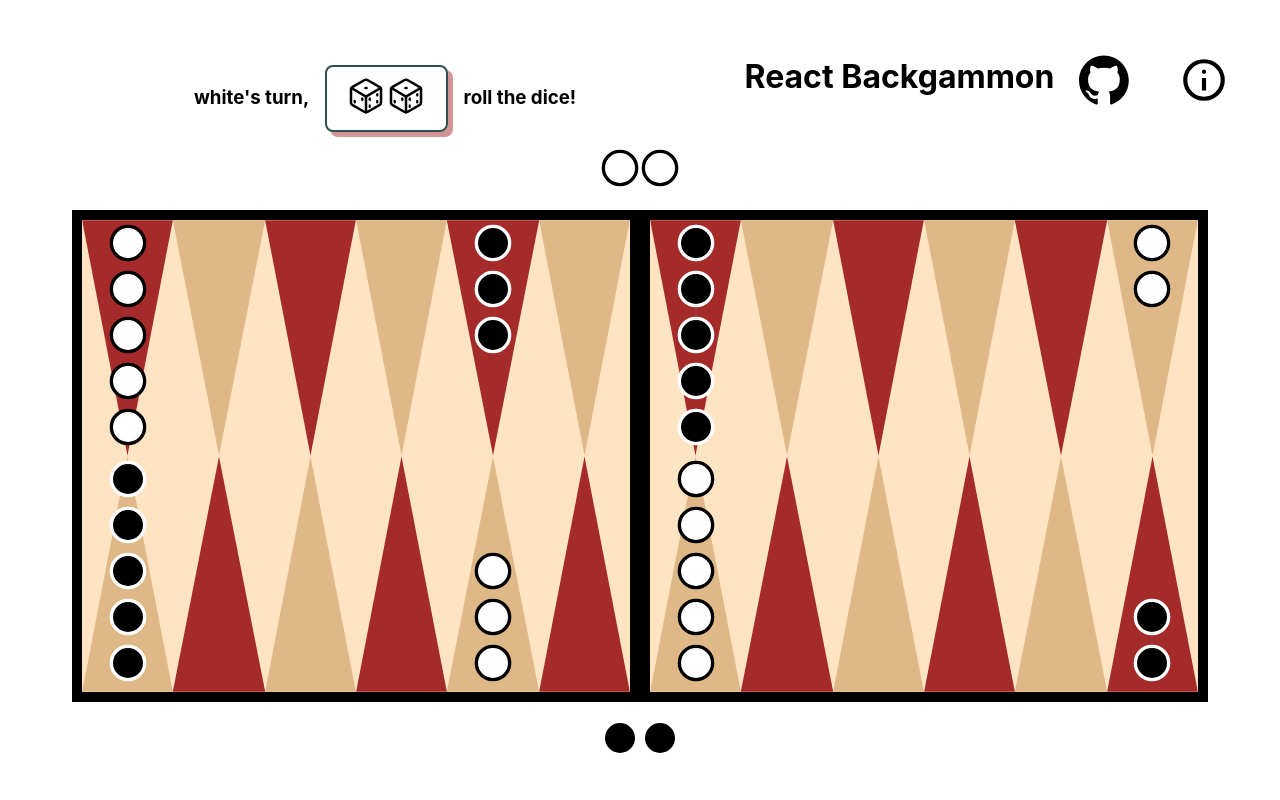
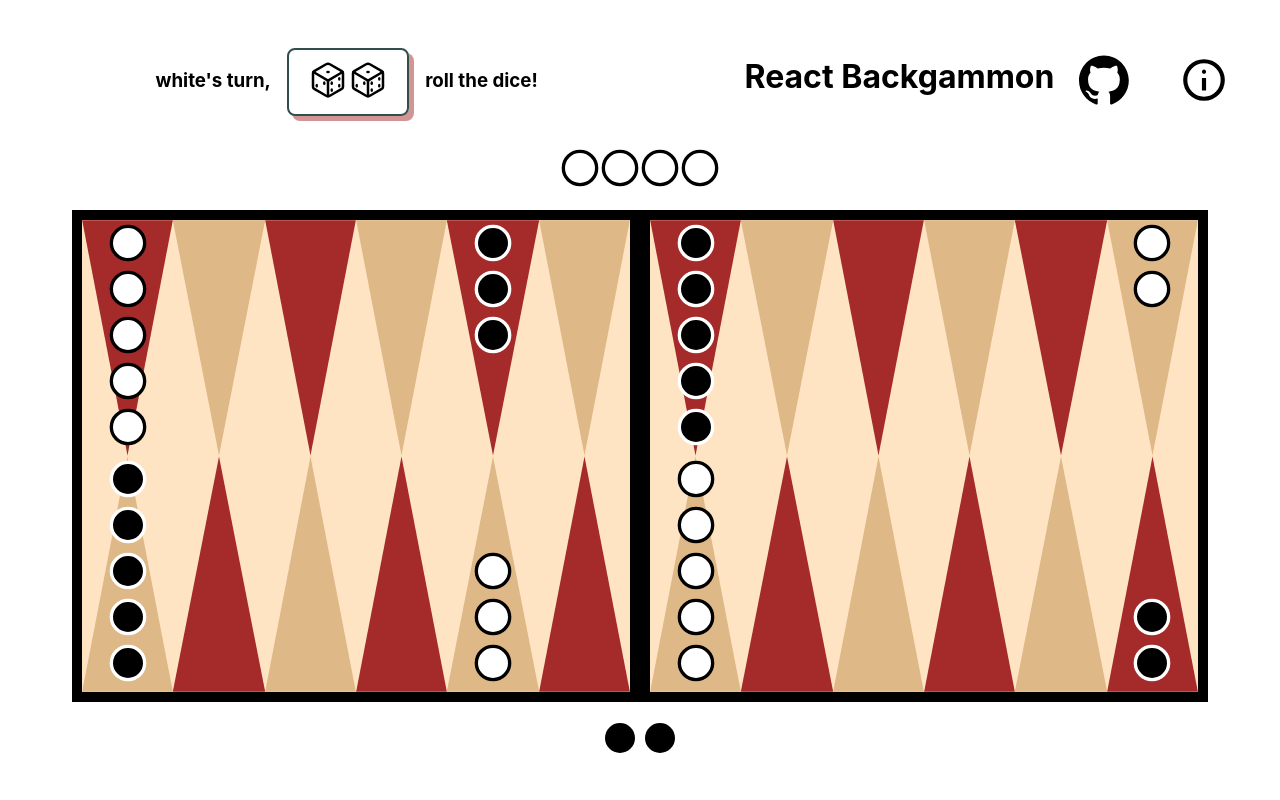
Before and after one commit to JennaHuff/reactdnd-todo, a React (Vite) app: page / in a window 1280 px wide. Shown: the top 800 px of the page. Built offline with nearby package versions, Linux system fonts and the light colour scheme.

Commit message:
css + added pawns in prison as an example

```diff
--- a/src/pages/backgammon/Backgammon.css
+++ b/src/pages/backgammon/Backgammon.css
@@ -27,21 +27,21 @@
 }
 
 .header {
-    /* border: 2px solid green; */
     width: 100%;
-    justify-content: space-between;
+    justify-content: center;
+    align-items: center;
     display: flex;
     flex-wrap: wrap-reverse;
+    gap: 6vw;
 }
 
 .site-info-header {
-    /* border: 2px solid red; */
     display: flex;
     flex-wrap: wrap;
+    justify-content: center;
 }
 
 .game-info-header {
-    /* border: 2px solid blue; */
     display: flex;
     height: fit-content;
     flex-grow: 1;
@@ -68,20 +68,20 @@
     overflow: scroll;
     width: calc(80vw / 12);
 
-    background-image: url("/public/arrow-light-upside-down.svg");
+    background-image: url("/arrow-light-upside-down.svg");
     background-size: 100% 100%;
     background-position: 50%;
     background-repeat: no-repeat;
 }
 
 .square:nth-child(even) {
-    background-image: url("/public/arrow-dark-upside-down.svg");
+    background-image: url("/arrow-dark-upside-down.svg");
 }
 .half-board:last-of-type > .square:nth-child(even) {
-    background-image: url("/public/arrow-dark.svg");
+    background-image: url("/arrow-dark.svg");
 }
 .half-board:last-of-type > .square:nth-child(odd) {
-    background-image: url("/public/arrow-light.svg");
+    background-image: url("/arrow-light.svg");
 }
 
 .half-board:first-of-type > .square:nth-child(7) {
--- a/src/pages/backgammon/functions/initBoard.tsx
+++ b/src/pages/backgammon/functions/initBoard.tsx
@@ -7,7 +7,7 @@ export function initBoard(): ISquare[] {
         board.push({ id: i, pawns: 0, color: "" });
     }
 
-    board[0] = { ...board[0], pawns: 2, color: "white" };
+    board[0] = { ...board[0], pawns: 4, color: "white" };
     board[25] = { ...board[25], pawns: 2, color: "black" };
 
     board[1] = { ...board[1], pawns: 2, color: "white" };
```
